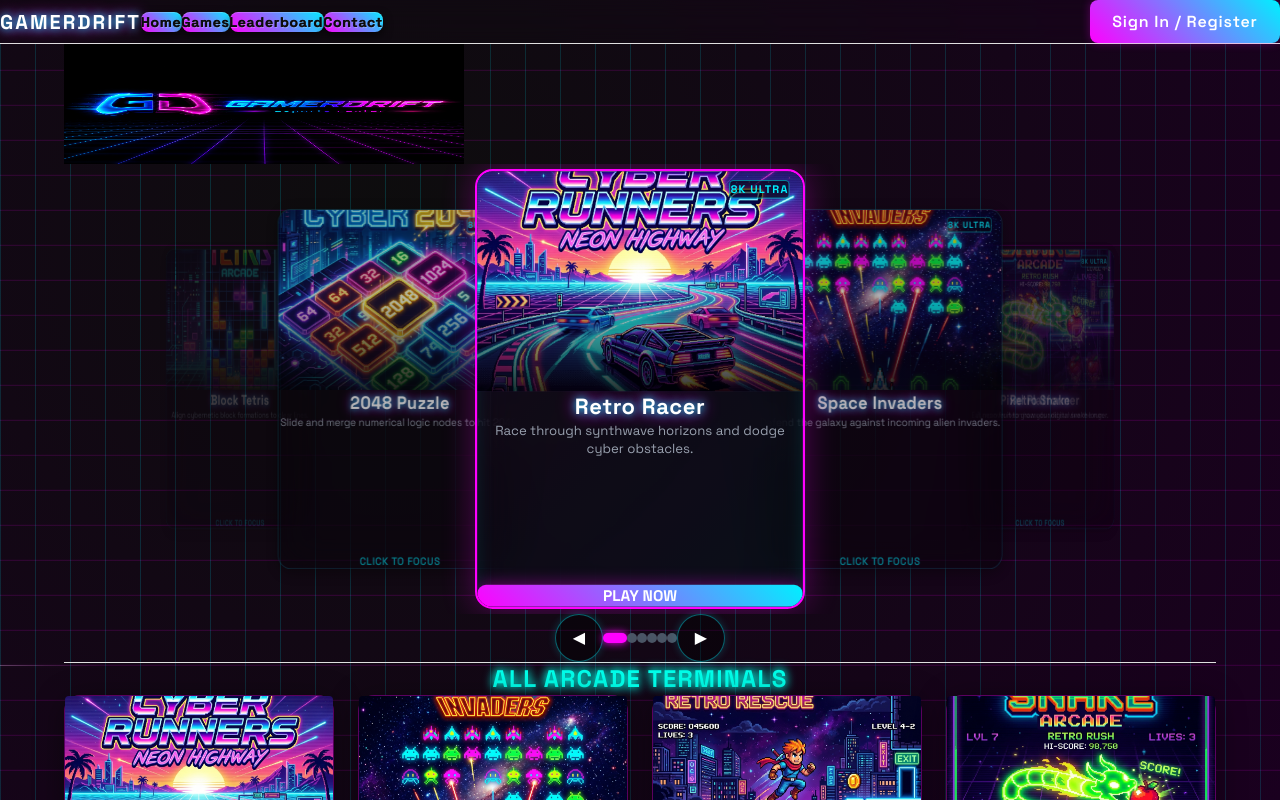
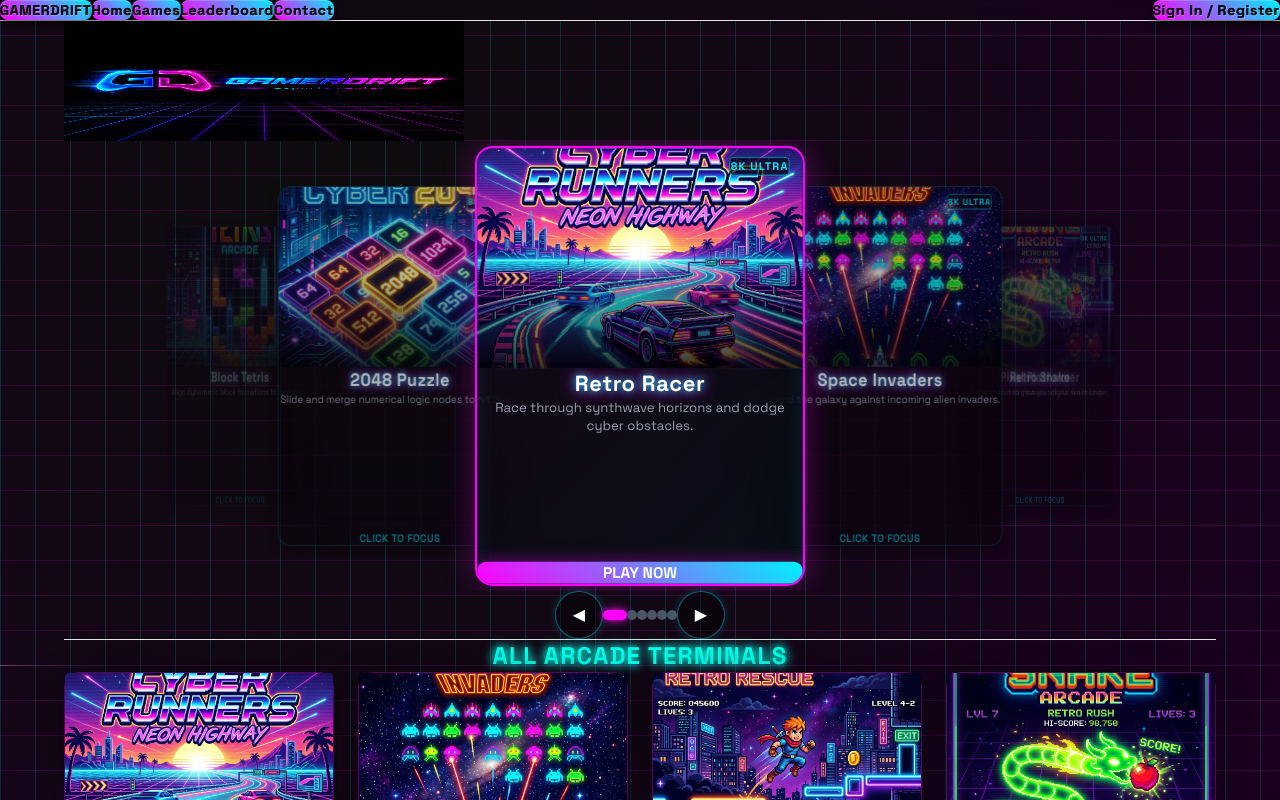
Before and after one commit to gamerdrift/gamerdrift.github.io, a Next.js app: page / in a window 1280 px wide. Built offline with nearby package versions, Linux system fonts and the light colour scheme; no server answers.

Commit message:
Style GAMERDRIFT logo and Sign In / Register button to look exactly like the metallic tabs

```diff
--- a/components/AuthButton.tsx
+++ b/components/AuthButton.tsx
@@ -13,7 +13,7 @@ export default function AuthButton() {
   return (
     <button
       onClick={handleAuth}
-      className="neon-button px-4 py-2 bg-neon bg-opacity-20 rounded"
+      className="metallic-tab px-4 py-2 text-sm tracking-wide"
     >
       Sign In / Register
     </button>
--- a/components/NavBar.tsx
+++ b/components/NavBar.tsx
@@ -7,8 +7,8 @@ import AuthButton from './AuthButton';
 export default function NavBar() {
   return (
     <nav className="w-full h-20 bg-card-bg border-b border-neon-pink/20 px-8 flex justify-between items-center backdrop-blur-md sticky top-0 z-50 transition-all duration-300">
-      <div className="flex space-x-6 items-center">
-        <Link href="/" className="text-xl font-extrabold text-white tracking-widest neon-text">
+      <div className="flex space-x-12 items-center">
+        <Link href="/" className="metallic-tab px-4 py-2 text-sm tracking-wide">
           GAMERDRIFT
         </Link>
         <div className="flex space-x-12 items-center">
```
